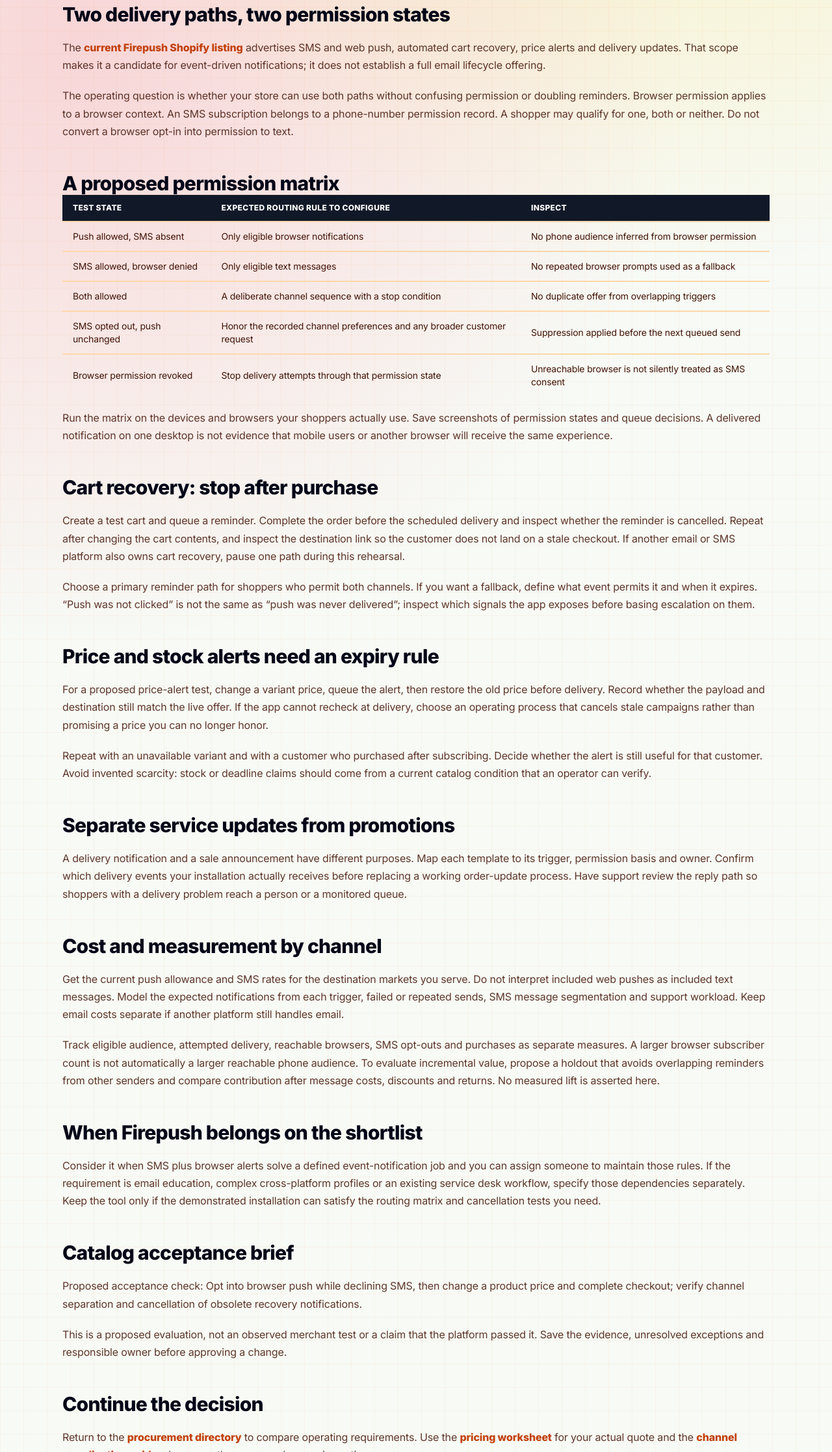
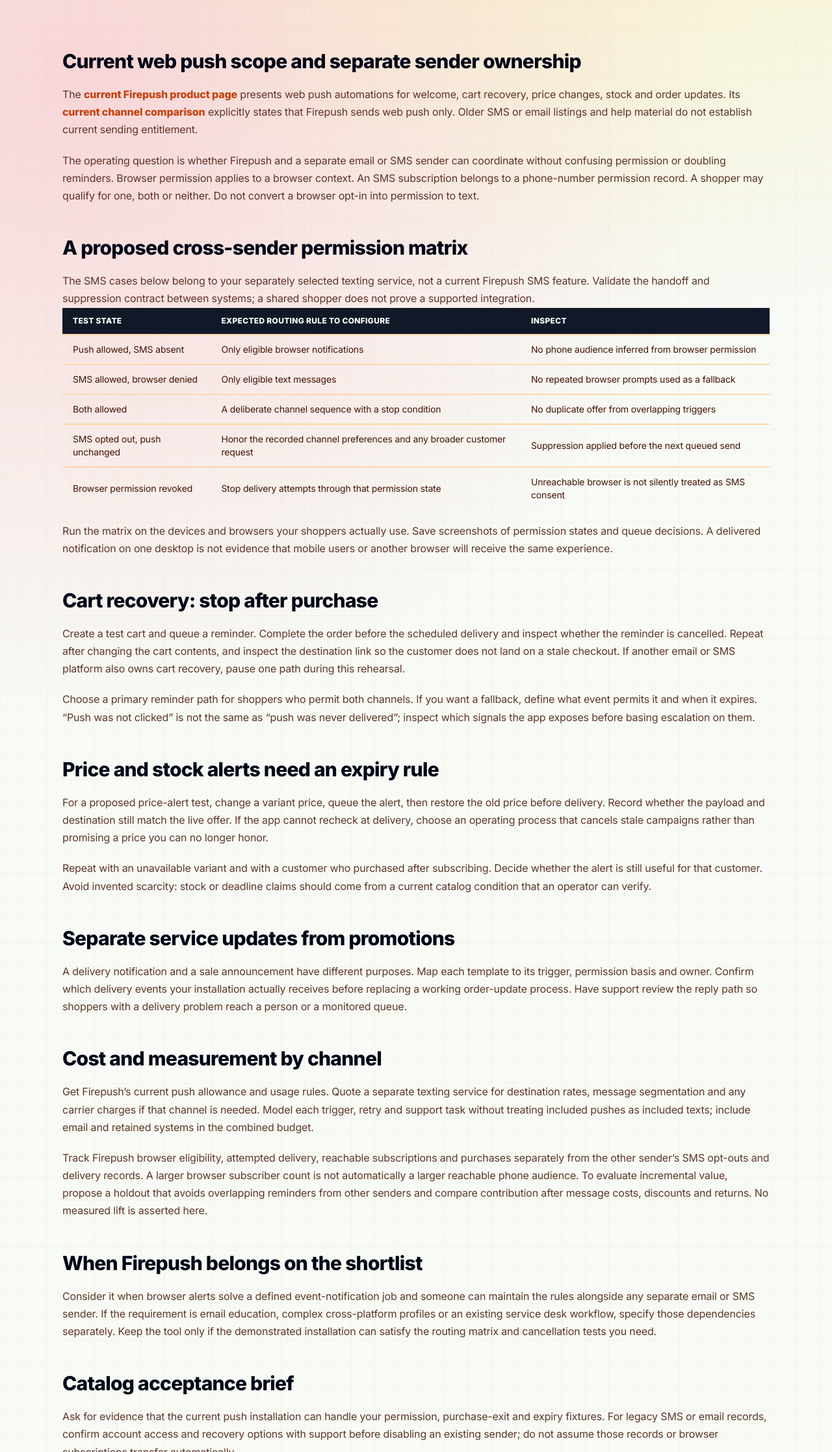
Before and after one commit to polnikale/shopifysmsmarketingapps, an Astro site: page /apps/firepush in a window 1280 px wide. Shown: the part 565-2800 px from the top of the page at 65% size. Built offline with nearby package versions, Linux system fonts and the light colour scheme; Astro itself is replaced by a stand-in of ours.

Commit message:
Reconcile Firepush reviews with current web push scope

```diff
--- a/src/pages/alternatives/firepush-alternative.astro
+++ b/src/pages/alternatives/firepush-alternative.astro
@@ -6,7 +6,7 @@ import { site } from '../../content';
 const path = '/alternatives/firepush-alternative';
 const title = "Firepush alternatives: hand over recovery without losing permission";
 const desc = "Decide whether to retain web push, replace a legacy SMS or email path, or move browser recovery with a documented re-subscription plan.";
-const faqs = [{"question": "Does leaving Firepush mean the company has shut down?", "answer": "No. Its current product is web push. An explicit November 2026 update says it no longer offers SMS or email campaigns; older help still describes those channels. Confirm legacy account access and records with support."}, {"question": "Can a subscriber CSV move browser delivery to another app?", "answer": "Do not assume that. Browser permission, service workers and provider tokens are separate from an audience export. Require the receiving provider to confirm a supported migration or plan fresh subscriptions."}, {"question": "Can web push permission authorize replacement SMS?", "answer": "No. Use a separate documented SMS permission record. An anonymous browser subscriber is not automatically an email address or a phone subscriber."}];
+const faqs = [{"question": "Does leaving Firepush mean the company has shut down?", "answer": "No. Its current official comparison describes Firepush as web push only; older help still describes SMS and email. Confirm legacy account access and records with support."}, {"question": "Can a subscriber CSV move browser delivery to another app?", "answer": "Do not assume that. Browser permission, service workers and provider tokens are separate from an audience export. Require the receiving provider to confirm a supported migration or plan fresh subscriptions."}, {"question": "Can web push permission authorize replacement SMS?", "answer": "No. Use a separate documented SMS permission record. An anonymous browser subscriber is not automatically an email address or a phone subscriber."}];
 ---
 <BaseLayout title={title} description={desc} site={site} path={path}>
   <ArticleSchema title={title} description={desc} siteName={site.name} domain={site.domain} path={path} dateModified="2026-11-25" />
@@ -17,7 +17,7 @@ const faqs = [{"question": "Does leaving Firepush mean the company has shut down
     <h2>Keep web push if that is the job you need</h2>
     <p>A focused browser recovery tool can remain useful beside a working email and SMS program. Repair stale cart links, excessive prompts or overlapping reminders before replacing a functioning push setup. For a hypothetical sneaker drop, retain a requested size-restock alert while suppressing a broad recovery offer after purchase. That is a proposed operating design, not a merchant case study. A move is worthwhile when the destination demonstrates a required recovery or reporting capability that the retained setup cannot provide.</p>
     <h2>Resolve today’s scope against legacy help</h2>
-    <p>Checked November 25, 2026: the <a href="https://getfirepush.com/blog/targeted-email-marketing/">official article updated November 18, 2026</a> explicitly says Firepush is now a web push app and no longer offers SMS or email campaigns. Its <a href="https://getfirepush.com/help/settings-account/message-variables/">message-variable help</a> still describes SMS templates. Treat that help as legacy documentation, not a current entitlement. This is a channel change, not evidence of a company shutdown. Ask support which old records, exports and billing balances your account can still access before cancelling it.</p>
+    <p>Checked November 25, 2026: the <a href="https://getfirepush.com/web-push-apps-compared/">official channel comparison</a> explicitly says Firepush sends web push only. Its <a href="https://getfirepush.com/help/settings-account/message-variables/">message-variable help</a> still describes SMS templates. Treat that help as legacy documentation, not a current entitlement. This is a channel change, not evidence of a company shutdown. Ask support which old records, exports and billing balances your account can still access before cancelling it.</p>
     <h2>Split the replacement decision by channel</h2>
     <p>Keeping Firepush push and moving only a legacy channel avoids an unnecessary browser rebuild. For SMS, investigate <a href="/apps/postscript">Postscript</a> against destination coverage, capture and service requirements. For email, evaluate your existing <a href="/apps/shopify-email">Shopify Email</a> setup before buying another layer. A broader <a href="/apps/omnisend">Omnisend</a> evaluation may suit a team seeking shared ownership; require a demonstration of each needed channel and current account scope. None of these choices implies automatic transfer of audiences, templates or history.</p>
     <h2>Secure legacy record access first</h2>
--- a/src/pages/apps/firepush.astro
+++ b/src/pages/apps/firepush.astro
@@ -2,11 +2,9 @@
 import BaseLayout from '../../layouts/BaseLayout.astro';
 import ArticleSchema from '../../components/ArticleSchema.astro';
 import { site } from '../../content';
-import { appBySlug } from '../../data/apps';
-const app = appBySlug('firepush')!;
 const path = '/apps/firepush';
-const title = 'Firepush for Shopify: coordinate web push and SMS';
-const desc = 'Evaluate Firepush as an SMS and browser notification tool by testing independent permissions, cart exits and alert expiry.';
+const title = 'Firepush for Shopify: evaluate web push alongside other senders';
+const desc = 'Evaluate Firepush web push through browser permissions, purchase exits and alert expiry, with separate email and SMS ownership.';
 ---
 <BaseLayout title={title} description={desc} site={site} path={path}>
   <ArticleSchema title={title} description={desc} siteName={site.name} domain={site.domain} path={path} />
@@ -18,10 +16,11 @@ const desc = 'Evaluate Firepush as an SMS and browser notification tool by testi
   </section>
   <article class="container prose-shopify pb-16">
 
-    <h2>Two delivery paths, two permission states</h2>
-    <p>The <a class="link" href="https://apps.shopify.com/firepush">current Firepush Shopify listing</a> advertises SMS and web push, automated cart recovery, price alerts and delivery updates. That scope makes it a candidate for event-driven notifications; it does not establish a full email lifecycle offering.</p>
-    <p>The operating question is whether your store can use both paths without confusing permission or doubling reminders. Browser permission applies to a browser context. An SMS subscription belongs to a phone-number permission record. A shopper may qualify for one, both or neither. Do not convert a browser opt-in into permission to text.</p>
-    <h2>A proposed permission matrix</h2>
+    <h2>Current web push scope and separate sender ownership</h2>
+    <p>The <a class="link" href="https://getfirepush.com/">current Firepush product page</a> presents web push automations for welcome, cart recovery, price changes, stock and order updates. Its <a class="link" href="https://getfirepush.com/web-push-apps-compared/">current channel comparison</a> explicitly states that Firepush sends web push only. Older SMS or email listings and help material do not establish current sending entitlement.</p>
+    <p>The operating question is whether Firepush and a separate email or SMS sender can coordinate without confusing permission or doubling reminders. Browser permission applies to a browser context. An SMS subscription belongs to a phone-number permission record. A shopper may qualify for one, both or neither. Do not convert a browser opt-in into permission to text.</p>
+    <h2>A proposed cross-sender permission matrix</h2>
+    <p>The SMS cases below belong to your separately selected texting service, not a current Firepush SMS feature. Validate the handoff and suppression contract between systems; a shared shopper does not prove a supported integration.</p>
     <table class="data-table">
       <thead><tr><th>Test state</th><th>Expected routing rule to configure</th><th>Inspect</th></tr></thead>
       <tbody>
@@ -42,13 +41,13 @@ const desc = 'Evaluate Firepush as an SMS and browser notification tool by testi
     <h2>Separate service updates from promotions</h2>
     <p>A delivery notification and a sale announcement have different purposes. Map each template to its trigger, permission basis and owner. Confirm which delivery events your installation actually receives before replacing a working order-update process. Have support review the reply path so shoppers with a delivery problem reach a person or a monitored queue.</p>
     <h2>Cost and measurement by channel</h2>
-    <p>Get the current push allowance and SMS rates for the destination markets you serve. Do not interpret included web pushes as included text messages. Model the expected notifications from each trigger, failed or repeated sends, SMS message segmentation and support workload. Keep email costs separate if another platform still handles email.</p>
-    <p>Track eligible audience, attempted delivery, reachable browsers, SMS opt-outs and purchases as separate measures. A larger browser subscriber count is not automatically a larger reachable phone audience. To evaluate incremental value, propose a holdout that avoids overlapping reminders from other senders and compare contribution after message costs, discounts and returns. No measured lift is asserted here.</p>
+    <p>Get Firepush’s current push allowance and usage rules. Quote a separate texting service for destination rates, message segmentation and any carrier charges if that channel is needed. Model each trigger, retry and support task without treating included pushes as included texts; include email and retained systems in the combined budget.</p>
+    <p>Track Firepush browser eligibility, attempted delivery, reachable subscriptions and purchases separately from the other sender’s SMS opt-outs and delivery records. A larger browser subscriber count is not automatically a larger reachable phone audience. To evaluate incremental value, propose a holdout that avoids overlapping reminders from other senders and compare contribution after message costs, discounts and returns. No measured lift is asserted here.</p>
     <h2>When Firepush belongs on the shortlist</h2>
-    <p>Consider it when SMS plus browser alerts solve a defined event-notification job and you can assign someone to maintain those rules. If the requirement is email education, complex cross-platform profiles or an existing service desk workflow, specify those dependencies separately. Keep the tool only if the demonstrated installation can satisfy the routing matrix and cancellation tests you need.</p>
+    <p>Consider it when browser alerts solve a defined event-notification job and someone can maintain the rules alongside any separate email or SMS sender. If the requirement is email education, complex cross-platform profiles or an existing service desk workflow, specify those dependencies separately. Keep the tool only if the demonstrated installation can satisfy the routing matrix and cancellation tests you need.</p>
 
     <h2>Catalog acceptance brief</h2>
-    <p>{app.shopifyFit}</p>
+    <p>Ask for evidence that the current push installation can handle your permission, purchase-exit and expiry fixtures. For legacy SMS or email records, confirm account access and recovery options with support before disabling an existing sender; do not assume those records or browser subscriptions transfer automatically.</p>
     <p>This is a proposed evaluation, not an observed merchant test or a claim that the platform passed it. Save the evidence, unresolved exceptions and responsible owner before approving a change.</p>
     <h2>Continue the decision</h2>
     <p>Return to the <a class="link" href="/apps">procurement directory</a> to compare operating requirements. Use the <a class="link" href="/guides/pricing">pricing worksheet</a> for your actual quote and the <a class="link" href="/guides/email-sms-coordination">channel coordination guide</a> when more than one sender remains active.</p>
```
